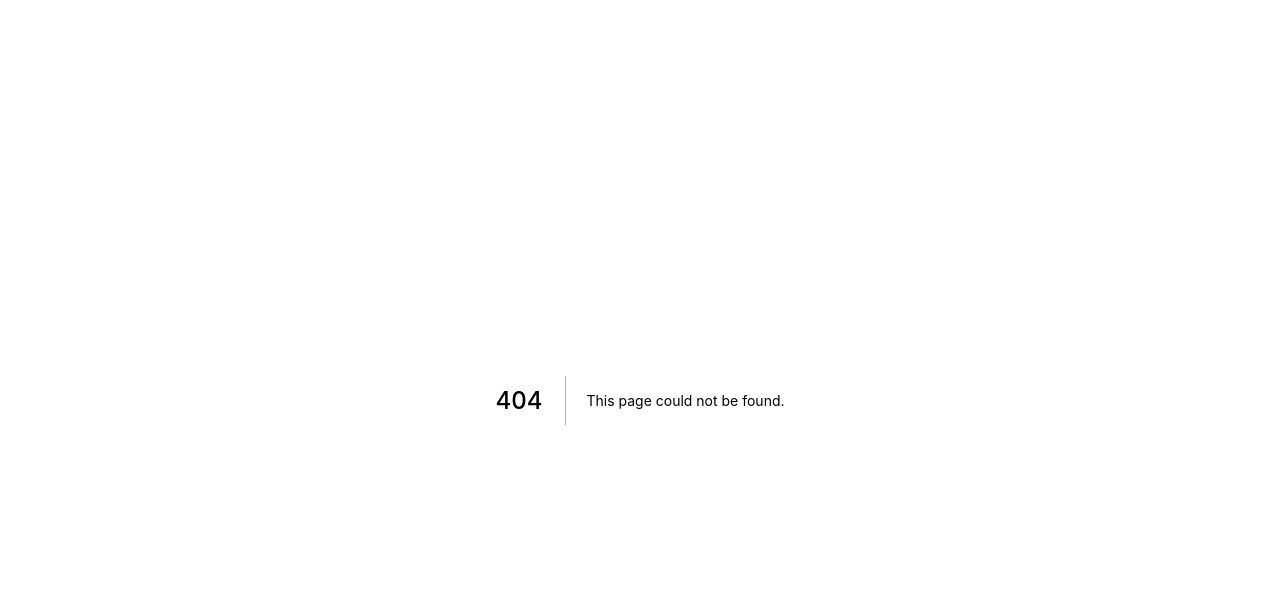
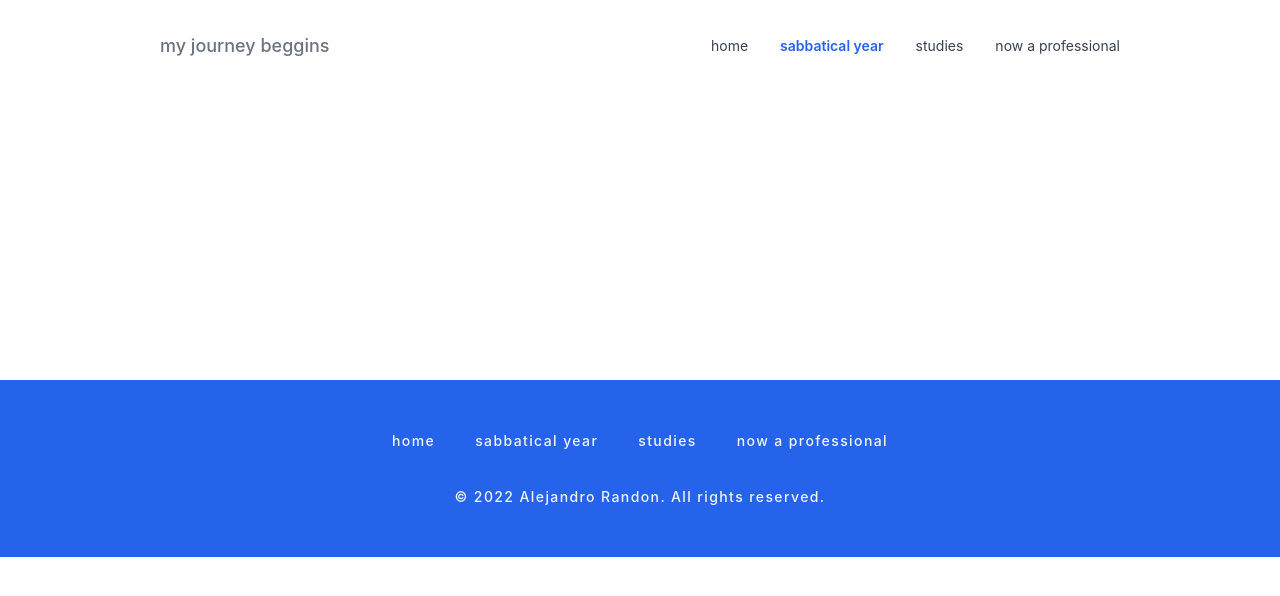
Before and after one commit to alerandon/my-journey-beggins, a Next.js app: page /sabbatical-year in a window 1280 px wide. Before the commit this address had no page. Shown: the top 596 px of the page. Built offline with nearby package versions, Linux system fonts and the light colour scheme.

Commit message:
added pages and links

```diff
--- a/components/ChapterResume.tsx
+++ b/components/ChapterResume.tsx
@@ -1,3 +1,4 @@
+import Link from 'next/link';
 import { Orientation } from '../enums/Orientation';
 
 interface ChapterResumeProps {
@@ -5,9 +6,16 @@ interface ChapterResumeProps {
     image_src: string;
     title: string;
     description: string;
+    chapter_href: string;
 }
 
-export default function ChapterResume({ orientation, image_src, title, description }: ChapterResumeProps) {
+export default function ChapterResume({
+    orientation,
+    image_src,
+    title,
+    description,
+    chapter_href,
+}: ChapterResumeProps) {
     switch (orientation) {
         case Orientation.RightToLeft:
             return (
@@ -16,9 +24,11 @@ export default function ChapterResume({ orientation, image_src, title, descripti
                         <h3 className="font-mono text-2xl lg:text-3xl text-center md:text-right">{title}</h3>
                         <p className="text-lg lg:text-xl md:text-right">{description}</p>
                         <div className="flex justify-center md:justify-end">
-                            <button className="bg-blue-600 focus:bg-blue-900 hover:bg-blue-900 py-3 px-5 text-white rounded-lg transition duration-150 ease-in-out">
-                                Read more
-                            </button>
+                            <Link href={chapter_href}>
+                                <a className="bg-blue-600 focus:bg-blue-900 hover:bg-blue-900 py-3 px-5 text-white rounded-lg transition duration-150 ease-in-out">
+                                    Read more
+                                </a>
+                            </Link>
                         </div>
                     </div>
                     <img className="w-52 md:w-72 mx-auto" src={image_src} alt=" " />
@@ -33,9 +43,11 @@ export default function ChapterResume({ orientation, image_src, title, descripti
                         <h3 className="font-mono text-2xl lg:text-3xl text-center md:text-left">{title}</h3>
                         <p className="text-lg lg:text-xl">{description}</p>
                         <div className="flex justify-center md:justify-start">
-                            <button className="bg-blue-600 focus:bg-blue-900 hover:bg-blue-900 py-3 px-5 text-white rounded-lg transition duration-150 ease-in-out">
-                                Read more
-                            </button>
+                            <Link href={chapter_href}>
+                                <a className="bg-blue-600 focus:bg-blue-900 hover:bg-blue-900 py-3 px-5 text-white rounded-lg transition duration-150 ease-in-out">
+                                    Read more
+                                </a>
+                            </Link>
                         </div>
                     </div>
                 </div>
--- a/components/Footer.tsx
+++ b/components/Footer.tsx
@@ -1,3 +1,4 @@
+import Link from 'next/link';
 import actualDate from '../helpers/Utils';
 
 export default function Footer() {
@@ -6,36 +7,32 @@ export default function Footer() {
             <div className="max-w-screen-xl mx-auto py-12 px-4 overflow-hidden sm:px-6 lg:px-8">
                 <nav className="-mx-5 -my-2 flex flex-wrap justify-center">
                     <div className="px-5 py-2">
-                        <a
-                            href="#home"
-                            className="text-sm leading-6 tracking-widest font-medium text-gray-100 hover:underline"
-                        >
+                        <Link href="/">
+                            <a className="text-sm leading-6 tracking-widest font-medium text-gray-100 hover:underline">
                                 home
                             </a>
+                        </Link>
                     </div>
                     <div className="px-5 py-2">
-                        <a
-                            href="#sabbatical_year"
-                            className="text-sm leading-6 tracking-widest font-medium text-gray-100 hover:underline"
-                        >
+                        <Link href="/sabbatical-year">
+                            <a className="text-sm leading-6 tracking-widest font-medium text-gray-100 hover:underline">
                                 sabbatical year
                             </a>
+                        </Link>
                     </div>
                     <div className="px-5 py-2">
-                        <a
-                            href="#studies"
-                            className="text-sm leading-6 tracking-widest font-medium text-gray-100 hover:underline"
-                        >
+                        <Link href="/studies">
+                            <a className="text-sm leading-6 tracking-widest font-medium text-gray-100 hover:underline">
                                 studies
                             </a>
+                        </Link>
                     </div>
                     <div className="px-5 py-2">
-                        <a
-                            href="#now_a_professional"
-                            className="text-sm leading-6 tracking-widest font-medium text-gray-100 hover:underline"
-                        >
+                        <Link href="/now-a-professional">
+                            <a className="text-sm leading-6 tracking-widest font-medium text-gray-100 hover:underline">
                                 now a professional
                             </a>
+                        </Link>
                     </div>
                 </nav>
                 {/* <div className="mt-8 flex justify-center space-x-5">
--- a/components/Navbar.tsx
+++ b/components/Navbar.tsx
@@ -1,8 +1,13 @@
 /* This example requires Tailwind CSS v2.0+ */
 import { Disclosure } from '@headlessui/react';
 import { MenuIcon, XIcon } from '@heroicons/react/outline';
+import Link from 'next/link';
+import { useRouter } from 'next/router';
+import { classNames } from '../helpers/Utils';
 
 export default function Navbar() {
+    const router = useRouter();
+
     return (
         <Disclosure as="nav" className="bg-white">
             {({ open }) => (
@@ -15,27 +20,54 @@ export default function Navbar() {
                                 </div>
                                 <div className="hidden sm:ml-6 sm:flex sm:space-x-8">
                                     {/* Current: "border-indigo-500 text-gray-900", Default: "border-transparent text-gray-500 hover:border-gray-300 hover:text-gray-700" */}
-                                    <a href="#" className="text-blue-500 font-bold inline-flex items-center text-sm">
+                                    <Link href="/">
+                                        <a
+                                            className={classNames(
+                                                router.pathname === '/'
+                                                    ? 'text-blue-600 font-semibold'
+                                                    : 'text-gray-700 hover:text-blue-600',
+                                                'inline-flex items-center text-sm',
+                                            )}
+                                        >
                                             home
                                         </a>
+                                    </Link>
+                                    <Link href="/sabbatical-year">
                                         <a
-                                        href="#"
-                                        className="text-gray-700 hover:border-gray-300 hover:text-gray-900 inline-flex items-center text-sm"
+                                            className={classNames(
+                                                router.pathname === '/sabbatical-year'
+                                                    ? 'text-blue-600 font-semibold'
+                                                    : 'text-gray-700 hover:text-blue-600',
+                                                'inline-flex items-center text-sm',
+                                            )}
                                         >
                                             sabbatical year
                                         </a>
+                                    </Link>
+                                    <Link href="/studies">
                                         <a
-                                        href="#"
-                                        className="text-gray-700 hover:border-gray-300 hover:text-gray-900 inline-flex items-center text-sm"
+                                            className={classNames(
+                                                router.pathname === '/studies'
+                                                    ? 'text-blue-600 font-semibold'
+                                                    : 'text-gray-700 hover:text-blue-600',
+                                                'inline-flex items-center text-sm',
+                                            )}
                                         >
                                             studies
                                         </a>
+                                    </Link>
+                                    <Link href="/now-a-professional">
                                         <a
-                                        href="#"
-                                        className="text-gray-700 hover:border-gray-300 hover:text-gray-900 inline-flex items-center text-sm"
+                                            className={classNames(
+                                                router.pathname === '/now-a-professional'
+                                                    ? 'text-blue-600 font-semibold'
+                                                    : 'text-gray-700 hover:text-blue-600',
+                                                'inline-flex items-center text-sm',
+                                            )}
                                         >
                                             now a professional
                                         </a>
+                                    </Link>
                                 </div>
                             </div>
                             <div className="-mr-2 flex items-center sm:hidden">
--- a/helpers/Utils.ts
+++ b/helpers/Utils.ts
@@ -4,3 +4,7 @@ export default function actualDate(): Date {
 
     return date;
 }
+
+export function classNames(...classes: string[]): string {
+    return classes.filter(Boolean).join(' ');
+}
--- a/pages/index.tsx
+++ b/pages/index.tsx
@@ -44,10 +44,11 @@ export default function Home() {
                 <meta property="og:image" content="/logos/android-chrome-512x512.png" key="ogimage" />
             </Head>
             <Navbar />
-            <section className="mt-16 sm:mt-32">
+            <header className="mt-16 sm:mt-32">
                 <HeroSection />
-            </section>
-            <section className="mt-44 md:mt-52">
+            </header>
+            <main className="mt-44 md:mt-52">
+                <section>
                     <Introduction />
                 </section>
                 <section className="mt-32">
@@ -59,23 +60,27 @@ export default function Home() {
                         image_src="/images/thinking.jpg"
                         title={resumes.sabbatical_year.title}
                         description={resumes.sabbatical_year.description}
+                        chapter_href="/sabbatical-year"
                     />
                     <ChapterResume
                         orientation={Orientation.RightToLeft}
                         image_src="/images/studying.jpg"
                         title={resumes.studies.title}
                         description={resumes.studies.description}
+                        chapter_href="/studies"
                     />
                     <ChapterResume
                         orientation={Orientation.LeftToRight}
                         image_src="/images/working.jpg"
                         title={resumes.now_a_professional.title}
                         description={resumes.now_a_professional.description}
+                        chapter_href="/now-a-professional"
                     />
                 </section>
                 <section className="mt-64">
                     <h2 className="font-mono text-3xl text-center">The adventure continues. Get up and go learning!</h2>
                 </section>
+            </main>
             <footer className="mt-80">
                 <Footer />
             </footer>
--- /dev/null
+++ b/pages/now-a-professional/index.tsx
@@ -0,0 +1,29 @@
+import Head from 'next/head';
+import Footer from '../../components/Footer';
+import Navbar from '../../components/Navbar';
+
+export default function NowAProfessional() {
+    return (
+        <>
+            <Head>
+                <title>my start as a professional</title>
+                <link rel="icon" href="/logos/favicon.ico" />
+
+                <meta name="twitter:card" content="app" key="twcard" />
+                <meta name="twitter:title" content="My journey beggins" key="twtitle" />
+
+                <meta property="og:title" content="My journey beggins" key="ogtitle" />
+                <meta
+                    property="og:description"
+                    content="Here is my story about how I started into programming."
+                    key="ogdesc"
+                />
+                <meta property="og:image" content="/logos/android-chrome-512x512.png" key="ogimage" />
+            </Head>
+            <Navbar />
+            <footer className="mt-80">
+                <Footer />
+            </footer>
+        </>
+    );
+}
--- /dev/null
+++ b/pages/sabbatical-year/index.tsx
@@ -0,0 +1,29 @@
+import Head from 'next/head';
+import Footer from '../../components/Footer';
+import Navbar from '../../components/Navbar';
+
+export default function SabbaticalYear() {
+    return (
+        <>
+            <Head>
+                <title>a sabbatical year</title>
+                <link rel="icon" href="/logos/favicon.ico" />
+
+                <meta name="twitter:card" content="app" key="twcard" />
+                <meta name="twitter:title" content="My journey beggins" key="twtitle" />
+
+                <meta property="og:title" content="My journey beggins" key="ogtitle" />
+                <meta
+                    property="og:description"
+                    content="Here is my story about how I started into programming."
+                    key="ogdesc"
+                />
+                <meta property="og:image" content="/logos/android-chrome-512x512.png" key="ogimage" />
+            </Head>
+            <Navbar />
+            <footer className="mt-80">
+                <Footer />
+            </footer>
+        </>
+    );
+}
--- /dev/null
+++ b/pages/studies/index.tsx
@@ -0,0 +1,29 @@
+import Head from 'next/head';
+import Footer from '../../components/Footer';
+import Navbar from '../../components/Navbar';
+
+export default function Studies() {
+    return (
+        <>
+            <Head>
+                <title>going to studies</title>
+                <link rel="icon" href="/logos/favicon.ico" />
+
+                <meta name="twitter:card" content="app" key="twcard" />
+                <meta name="twitter:title" content="My journey beggins" key="twtitle" />
+
+                <meta property="og:title" content="My journey beggins" key="ogtitle" />
+                <meta
+                    property="og:description"
+                    content="Here is my story about how I started into programming."
+                    key="ogdesc"
+                />
+                <meta property="og:image" content="/logos/android-chrome-512x512.png" key="ogimage" />
+            </Head>
+            <Navbar />
+            <footer className="mt-80">
+                <Footer />
+            </footer>
+        </>
+    );
+}
```
Lines whose indentation alone changed are shown as unchanged.
